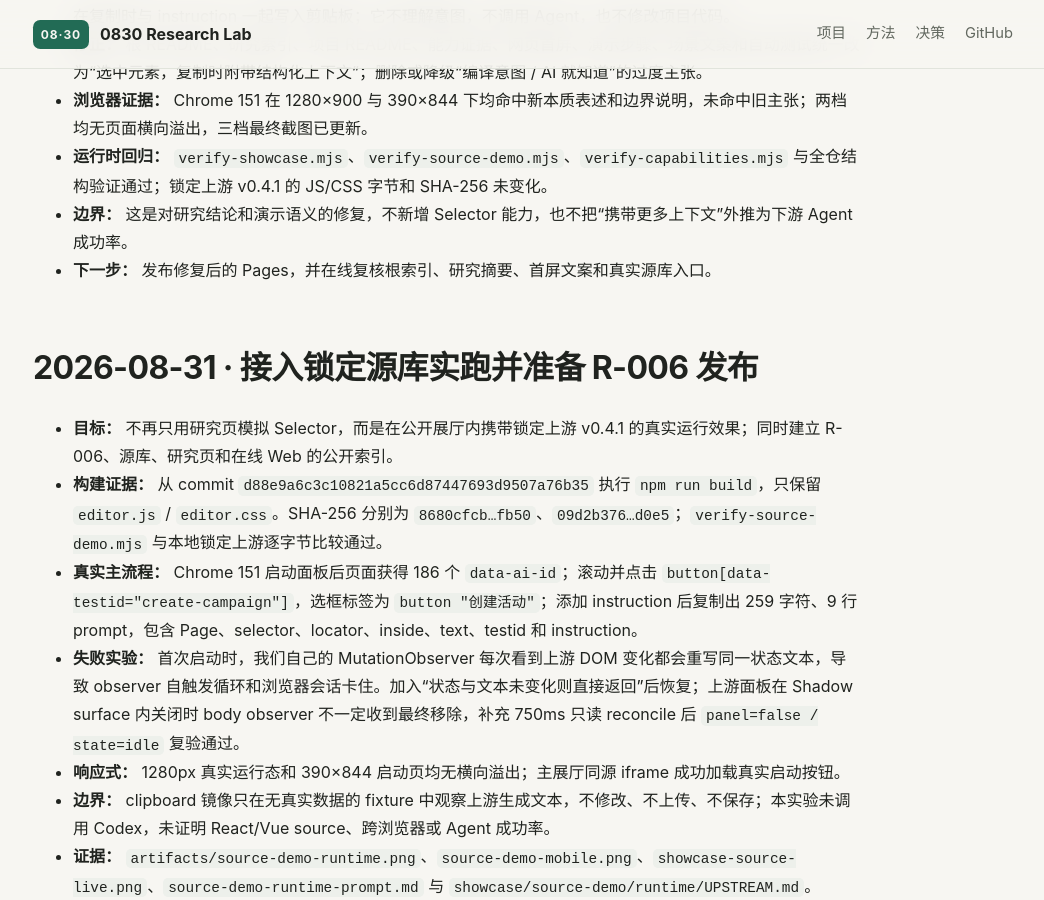
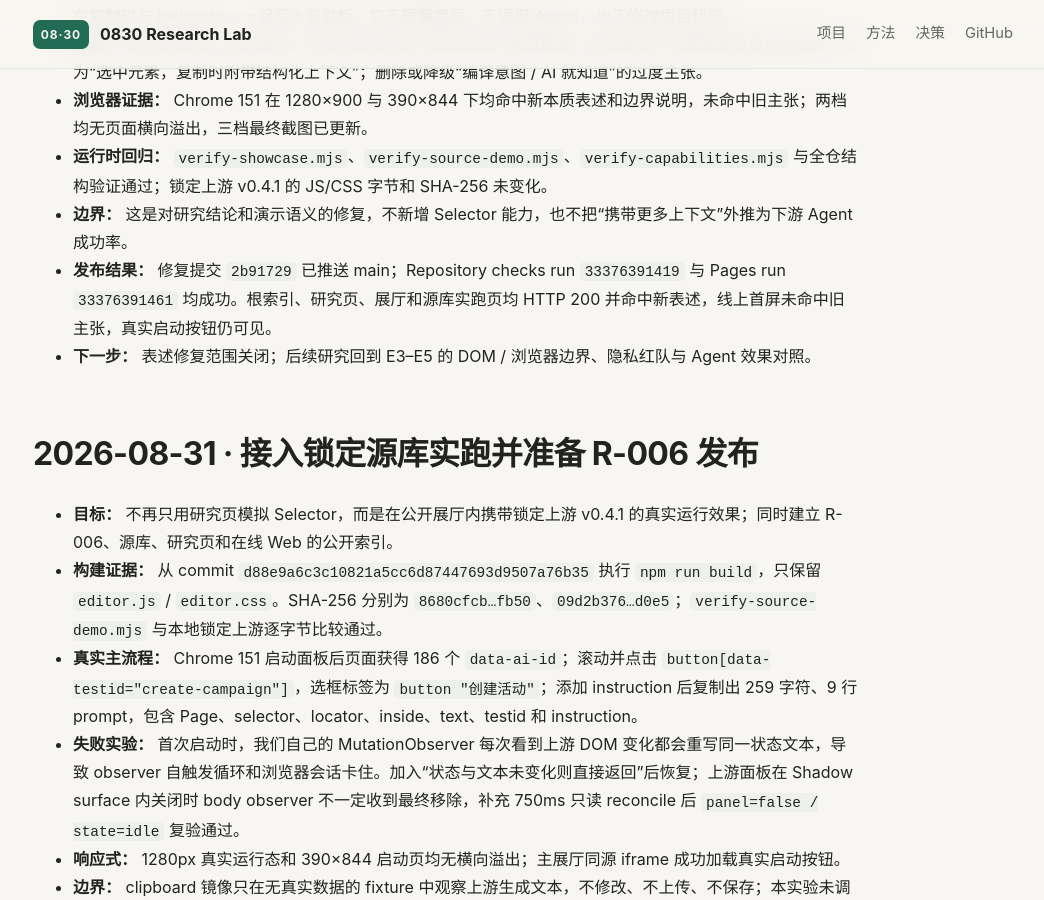
Before and after one commit to yydshly/0830_1_codex_project, a Jekyll site: the page built from projects/selector-study/research-log.md, in a window 1280 px wide and 900 px high, scrolled down 517 px. Shown: the whole window, without its empty margins (117-1161 px from the left). Built offline with Jekyll 4.4.1, drawn with Linux system fonts in a browser that asks for light colours; our own code applies the rules of GitHub Pages for plain Markdown files.

```diff
--- a/projects/selector-study/research-log.md
+++ b/projects/selector-study/research-log.md
@@ -10,7 +10,8 @@
 - **浏览器证据：** Chrome 151 在 1280×900 与 390×844 下均命中新本质表述和边界说明，未命中旧主张；两档均无页面横向溢出，三档最终截图已更新。
 - **运行时回归：** `verify-showcase.mjs`、`verify-source-demo.mjs`、`verify-capabilities.mjs` 与全仓结构验证通过；锁定上游 v0.4.1 的 JS/CSS 字节和 SHA-256 未变化。
 - **边界：** 这是对研究结论和演示语义的修复，不新增 Selector 能力，也不把“携带更多上下文”外推为下游 Agent 成功率。
-- **下一步：** 发布修复后的 Pages，并在线复核根索引、研究摘要、首屏文案和真实源库入口。
+- **发布结果：** 修复提交 `2b91729` 已推送 main；Repository checks run `33376391419` 与 Pages run `33376391461` 均成功。根索引、研究页、展厅和源库实跑页均 HTTP 200 并命中新表述，线上首屏未命中旧主张，真实启动按钮仍可见。
+- **下一步：** 表述修复范围关闭；后续研究回到 E3–E5 的 DOM / 浏览器边界、隐私红队与 Agent 效果对照。
 
 ## 2026-08-31 · 接入锁定源库实跑并准备 R-006 发布
 
```
Also changed, not shown: projects/selector-study/docs/frontend-coverage.md (+1 -1 lines), projects/selector-study/docs/frontend-handoff.md (+1 -1 lines), projects/selector-study/docs/frontend-validation.md (+2 -0 lines).
